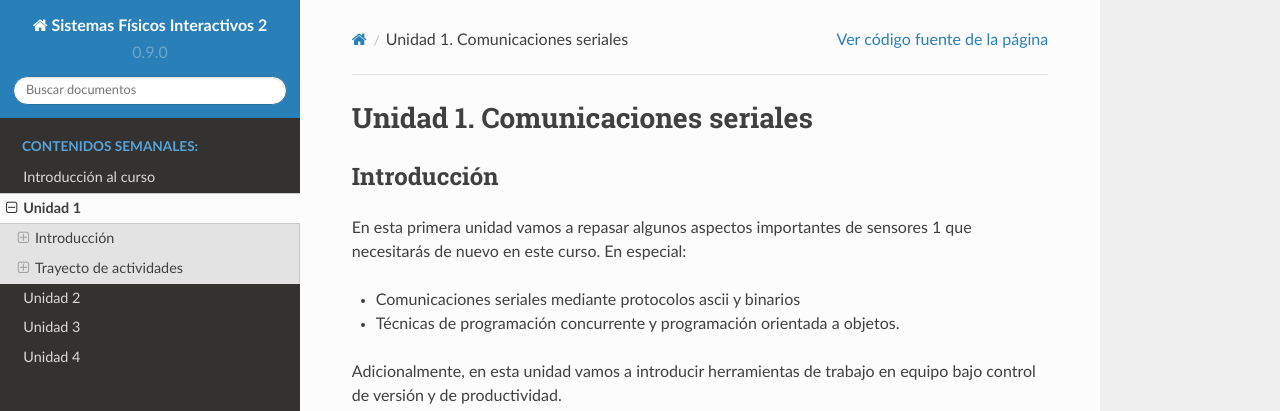
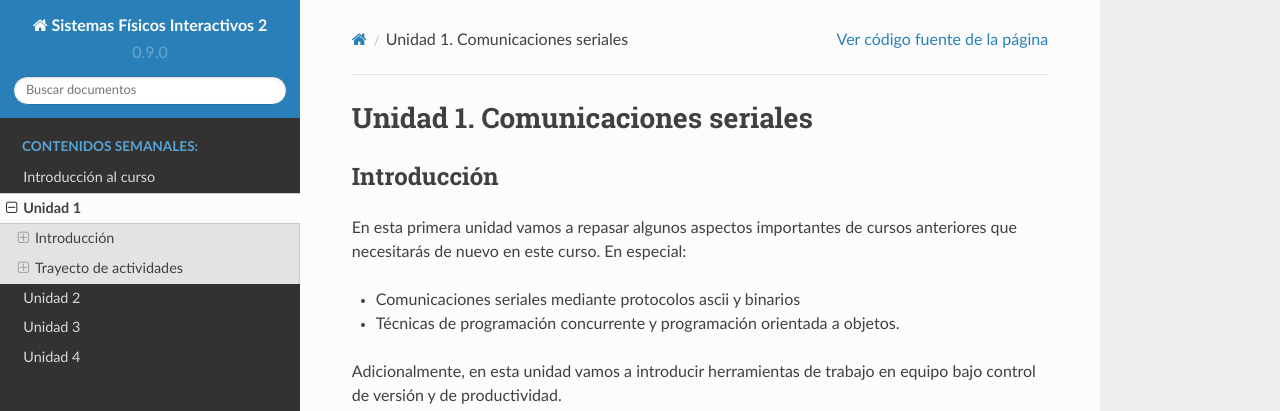
Before and after one commit to juanferfranco/SistemasFisicosInteractivos2, a Sphinx documentation site: the page built from docs/_unidad1/unidad1.rst, in a window 1280 px wide and 900 px high. Shown: the top 411 px of the window. Built offline with Sphinx 7.4.7 and the Read the Docs theme 2.0.0, drawn with Linux system fonts in a browser that asks for light colours; some of the changed text lies outside the part shown.

Commit message:
updating Unit 1 pass one

```diff
--- a/docs/_unidad1/unidad1.rst
+++ b/docs/_unidad1/unidad1.rst
@@ -5,7 +5,7 @@
 --------------
 
 En esta primera unidad vamos a repasar algunos aspectos
-importantes de sensores 1 que necesitarás de nuevo en este curso.
+importantes de cursos anteriores que necesitarás de nuevo en este curso.
 En especial:
 
 * Comunicaciones seriales mediante protocolos ascii y binarios
@@ -118,7 +118,6 @@
 Analicemos en detalle el DEMO. Primero, vamos a analizar el código de arduino:
 
 .. code-block:: cpp
-   :lineno-start: 1
 
     uint32_t last_time = 0;
 
@@ -209,7 +213,6 @@
 Observemos ahora qué datos y qué comportamientos tendría un objeto de tipo SampleUserPolling_ReadWrite:
 
 .. code-block:: csharp
-   :lineno-start: 1
 
     /**
      * Ardity (Serial Communication for Arduino + Unity)
@@ -294,11 +298,11 @@
 .. image:: ../_static/unityConsole.jpg
    :scale: 100%
    :align: center
+   :alt: Console
 
 Una vez la aplicación funcione note algo en el código de SampleUserPolling_ReadWrite:
 
 .. code-block:: csharp
-   :lineno-start: 1
 
     serialController = GameObject.Find("SerialController").GetComponent<SerialController>();
 
@@ -318,7 +323,6 @@
 Ahora analicemos el código del método Update de SampleUserPolling_ReadWrite:
 
 .. code-block:: csharp
-   :lineno-start: 1
 
     // Executed each frame
     void Update()
@@ -342,7 +346,6 @@
 Nota los dos métodos que se resaltan:
 
 .. code-block:: csharp
-   :lineno-start: 1
 
     serialController.SendSerialMessage("A");
     string message = serialController.ReadSerialMessage();
@@ -365,9 +368,9 @@
 .. image:: ../_static/serialControllerUMLClass.jpg
    :scale: 35%
    :align: center
+   :alt: UMLClass
 
 .. code-block:: csharp
-   :lineno-start: 1
 
    protected Thread thread;
    protected SerialThreadLines serialThread;
@@ -378,7 +381,6 @@
 En el método onEnable de SerialController tenemos:
 
 .. code-block:: csharp
-   :lineno-start: 1
 
    serialThread = new SerialThreadLines(portName, baudRate, reconnectionDelay, maxUnreadMessages);
    thread = new Thread(new ThreadStart(serialThread.RunForever));
@@ -390,7 +392,6 @@
 Vamos a concentrarnos ahora en serialThread que es un objeto de la clase SerialThreadLines:
 
 .. code-block:: csharp
-   :lineno-start: 1
 
     public class SerialThreadLines : AbstractSerialThread
     {
@@ -423,7 +424,6 @@
 SerialThreadLines y un AbstractSerialThread
 
 .. code-block:: csharp
-   :lineno-start: 1
 
     public void SendSerialMessage(string message)
     {
@@ -435,7 +435,6 @@
 Veamos entonces ahora qué hacemos con la letra A:
 
 .. code-block:: csharp
-   :lineno-start: 1
 
     public void SendMessage(object message)
     {
@@ -456,7 +455,6 @@
 Si observamos el código de RunForever:
 
 .. code-block:: csharp
-   :lineno-start: 1
 
     public void RunForever()
     {
@@ -486,7 +484,6 @@
 Los detalles están en RunOnce():
 
 .. code-block:: csharp
-   :lineno-start: 1
 
     private void RunOnce()
     {
@@ -516,14 +513,12 @@
 note que el mensaje se saca de la cola y se envía:
 
 .. code-block:: csharp
-   :lineno-start: 1
 
    SendToWire(outputQueue.Dequeue(), serialPort);
 
 Si buscamos el método SendToWire en AbstractSerialThread vemos:
 
 .. code-block:: csharp
-   :lineno-start: 1
 
    protected abstract void SendToWire(object message, SerialPort serialPort);
 
@@ -531,7 +526,6 @@
 que el método SendToWire es abstracto, SerialThreadLines tendrá que implementarlo
 
 .. code-block:: csharp
-   :lineno-start: 1
 
     public class SerialThreadLines : AbstractSerialThread
     {
@@ -549,7 +543,6 @@
 Finalmente, para recibir datos desde el serial, ocurre el proceso contrario:
 
 .. code-block:: csharp
-   :lineno-start: 1
 
 
     public class SerialThreadLines : AbstractSerialThread
@@ -577,7 +570,6 @@
 Por tanto, volviendo a RunOnce:
 
 .. code-block:: csharp
-   :lineno-start: 1
 
     private void RunOnce()
     {
@@ -610,14 +602,12 @@
 Vemos que se envía el mensaje:
 
 .. code-block:: csharp
-   :lineno-start: 1
 
     SendToWire(outputQueue.Dequeue(), serialPort);
 
 Y luego el hilo se bloquea esperando por una respuesta:
 
 .. code-block:: csharp
-   :lineno-start: 1
 
     object inputMessage = ReadFromWire(serialPort);
 
@@ -628,7 +618,6 @@
 TEN MUY PRESENTE ESTO:
 
 .. code-block:: csharp
-   :lineno-start: 1
 
     private void RunOnce()
     {
@@ -669,7 +658,6 @@
 timeout de lectura.
 
 .. code-block:: csharp
-   :lineno-start: 1
 
     // Amount of milliseconds alloted to a single read or connect. An
     // exception is thrown when such operations take more than this time
```
Also changed, not shown: other parts of docs/_unidad1/unidad1.rst (+7 -0 lines).
